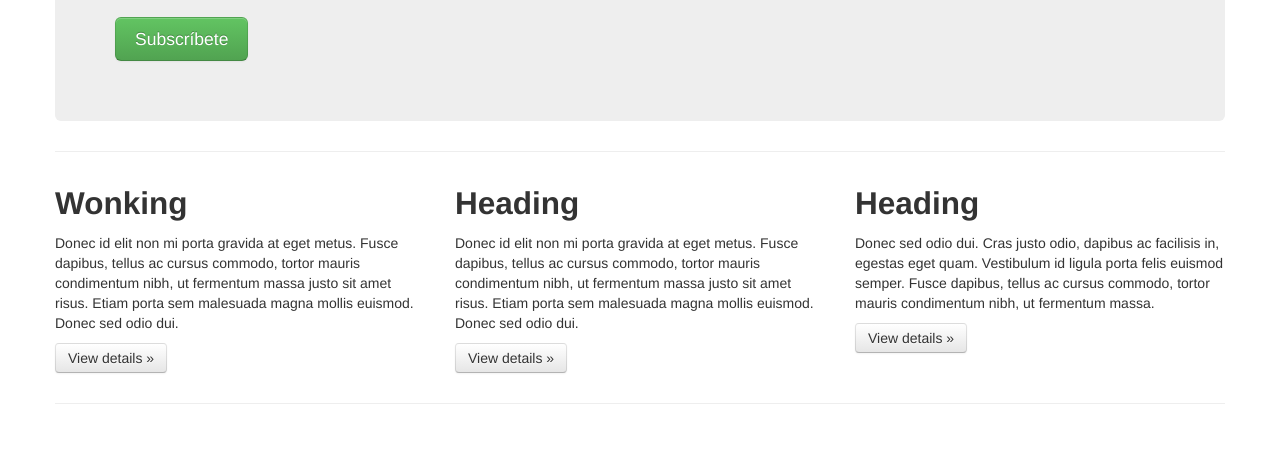
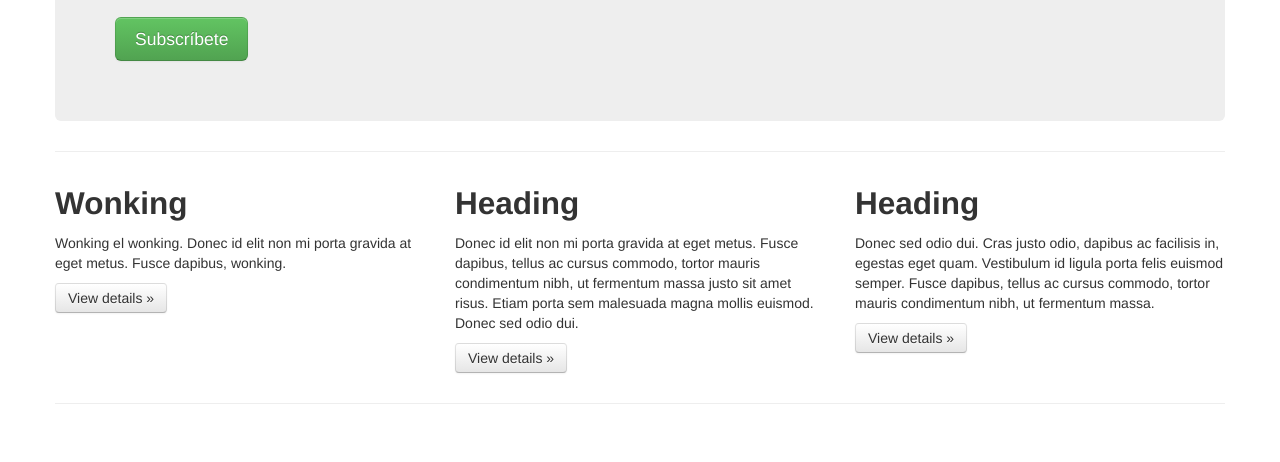
Before and after one commit to mrMiya/telaranha, a plain HTML site: page index.html in a window 1280 px wide. Shown: the part 557-1019 px from the top of the page. Drawn offline with Linux system fonts and the light colour scheme.

Commit message:
formato metas wonking

```diff
--- a/index.html
+++ b/index.html
@@ -2,7 +2,8 @@
 <html>
 	<head>
     <meta charset="utf-8">
-		<title>SpiderUs | Agencia digital - desarollo de páginas web y estrategia</title>
+
+    <title>SpiderUs | Agencia digital - desarollo de páginas web y estrategia</title>
 
 		<meta name="description" content="En la agencia de marketing digital SpiderUs de Lima-Perú nos enfocamos en el desarrollo de páginas web profesionales y estrategias digitales integrales.">
 
@@ -85,7 +86,7 @@
       <div class="row-fluid">
         <div class="span4">
           <h2>Wonking</h2>
-          <p>Donec id elit non mi porta gravida at eget metus. Fusce dapibus, tellus ac cursus commodo, tortor mauris condimentum nibh, ut fermentum massa justo sit amet risus. Etiam porta sem malesuada magna mollis euismod. Donec sed odio dui. </p>
+          <p>Wonking el wonking. Donec id elit non mi porta gravida at eget metus. Fusce dapibus, wonking.</p>
           <p><a class="btn" href="#">View details &raquo;</a></p>
         </div>
         <div class="span4">
```
